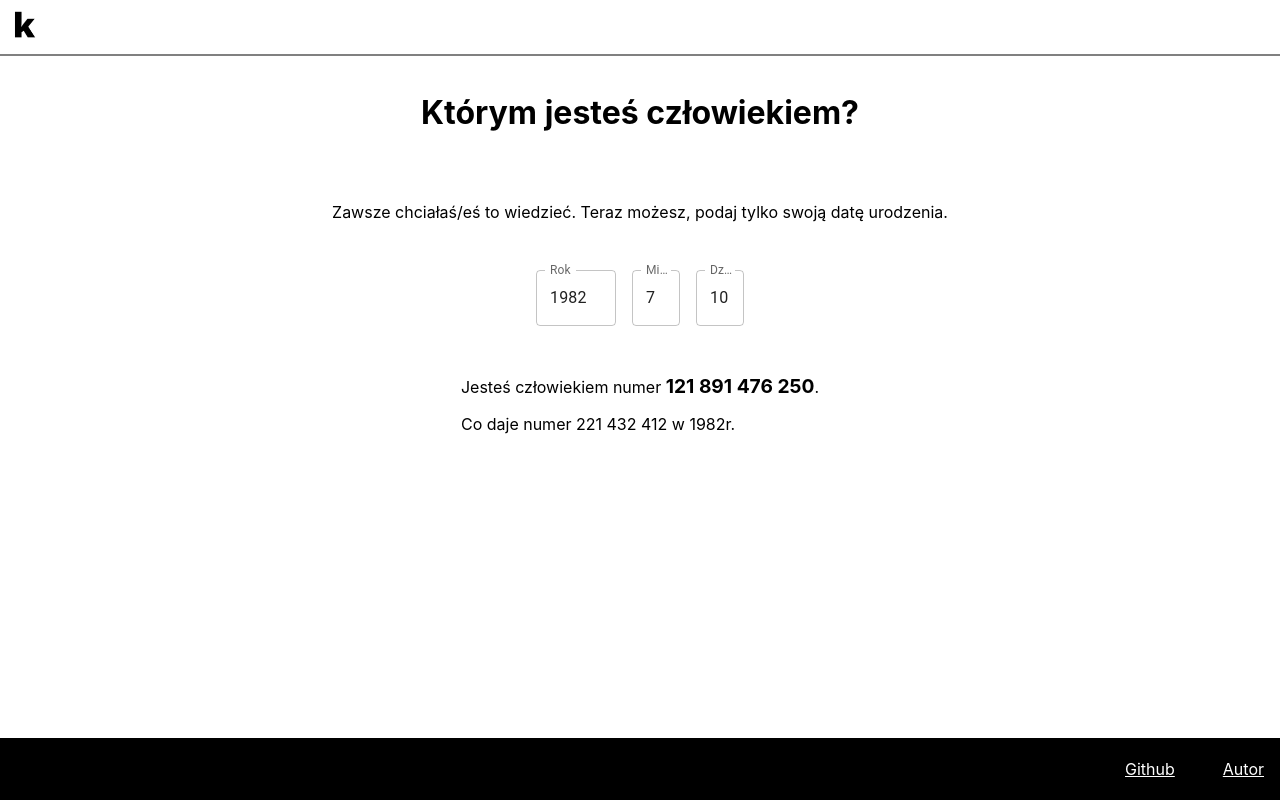
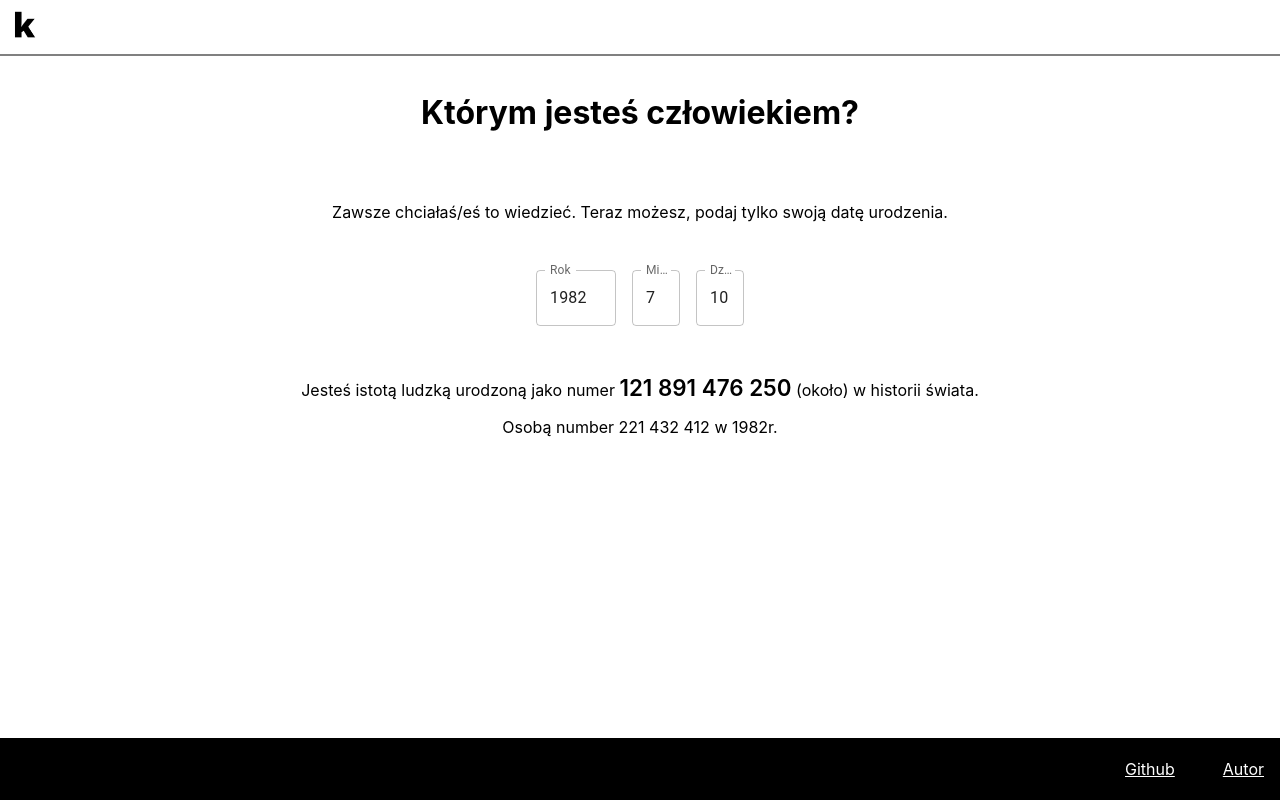
Before and after one commit to pensjonatus/kwlk, a Next.js app: page /which/which in a window 1280 px wide. Built offline with nearby package versions, Linux system fonts and the light colour scheme.

Commit message:
better descripications

```diff
--- a/pages/which/which.module.css
+++ b/pages/which/which.module.css
@@ -5,6 +5,7 @@
   align-items: center;
   justify-content: center;
   padding: 1rem;
+  text-align: center;
 }
 
 .date {
--- a/pages/which/which.tsx
+++ b/pages/which/which.tsx
@@ -62,14 +62,14 @@ export default function Which() {
         setResult(
           <>
             <p>
-              Jesteś człowiekiem numer{" "}
-              <strong style={{ fontSize: "120%" }}>
+              Jesteś istotą ludzką urodzoną jako numer{" "}
+              <strong style={{ fontSize: "140%", fontWeight: 600 }}>
                 {getNumberWithSpaces(personNumberSoFar)}
-              </strong>
-              .
+              </strong>{" "}
+              (około) w historii świata.
             </p>
             <p>
-              Co daje numer {getNumberWithSpaces(personNumberInYear)} w{" "}
+              Osobą number {getNumberWithSpaces(personNumberInYear)} w{" "}
               {selectedYear}r.
             </p>
           </>
```
